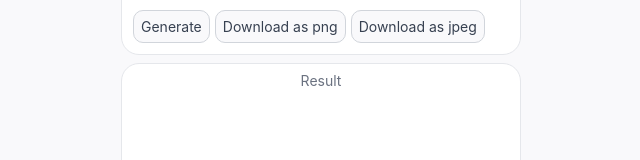
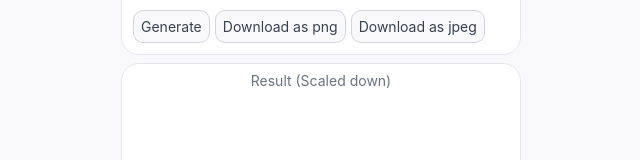
Before and after one commit to axuata/dummify, a Nuxt app: page / in a window 1280 px wide. Shown: the part 260-420 px from the top of the page, without its empty margins (319-959 px from the left). Built offline with nearby package versions, Linux system fonts and the light colour scheme.

Commit message:
Added notice to result section

```diff
--- a/pages/index.vue
+++ b/pages/index.vue
@@ -104,7 +104,7 @@ function download(type: 'png' | 'jpeg') {
           <CButton label="Download as jpeg" @click="download('jpeg')" />
         </div>
       </CSection>
-      <CSection title="Result" class="mt-8px w-400px">
+      <CSection title="Result (Scaled down)" class="mt-8px w-400px">
         <div class="flex justify-center">
           <canvas id="canvas" class="max-w-300px"></canvas>
         </div>
```
